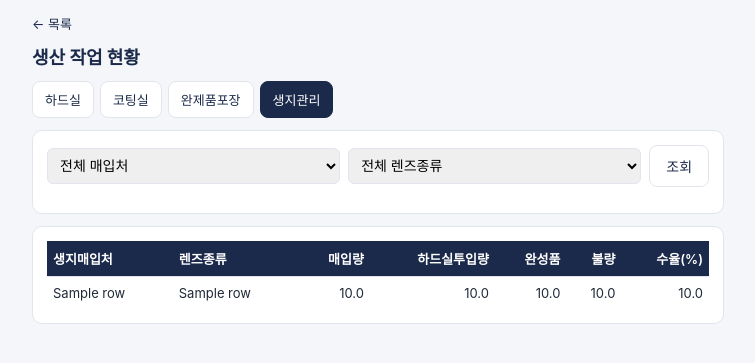
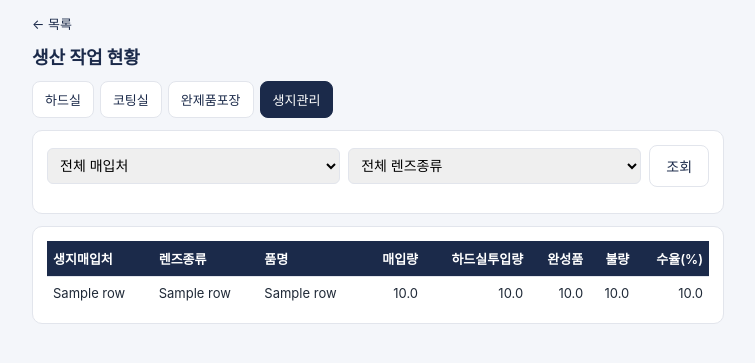
Before and after one commit to hyunni26/JLMS-APP, a Flask app: template templates/production_materials.html in a window 1280 px wide. Shown: the part 48-411 px from the top of the page, without its empty margins (262-1017 px from the left). Run offline with Flask 3, Linux system fonts and the light colour scheme; the template is opened without the code that fills it: most values are stand-ins (such as "Sample title", 1, 10 or a date in 2020).

Commit message:
Update production_materials.html
feat: 생지관리를 매입처+렌즈종류+품명 단위로 세분화

- purchase_lines, hardroom_logs 그룹핑 키에 lens_type_item_id 추가
- 표에 '품명' 열 추가 (렌즈종류와 별도 컬럼)

```diff
--- a/templates/production_materials.html
+++ b/templates/production_materials.html
@@ -31,7 +31,7 @@
 <div class="card table-scroll">
   <table>
     <tr>
-      <th>생지매입처</th><th>렌즈종류</th>
+      <th>생지매입처</th><th>렌즈종류</th><th>품명</th>
       <th class="num">매입량</th><th class="num">하드실투입량</th>
       <th class="num">완성품</th><th class="num">불량</th><th class="num">수율(%)</th>
     </tr>
@@ -39,6 +39,7 @@
     <tr>
       <td>{{ r.supplier_name }}</td>
       <td>{{ r.lens_type_name }}</td>
+      <td>{{ r.lens_item_name }}</td>
       <td class="num">{{ "%.1f"|format(r.purchased) }}</td>
       <td class="num">{{ "%.1f"|format(r.input) }}</td>
       <td class="num">{{ "%.1f"|format(r.output) }}</td>
@@ -46,7 +47,7 @@
       <td class="num">{{ "%.1f"|format(r.yield_pct) }}</td>
     </tr>
     {% else %}
-    <tr><td colspan="7" class="empty">해당 조건의 데이터가 없습니다.</td></tr>
+    <tr><td colspan="8" class="empty">해당 조건의 데이터가 없습니다.</td></tr>
     {% endfor %}
   </table>
 </div>
```
